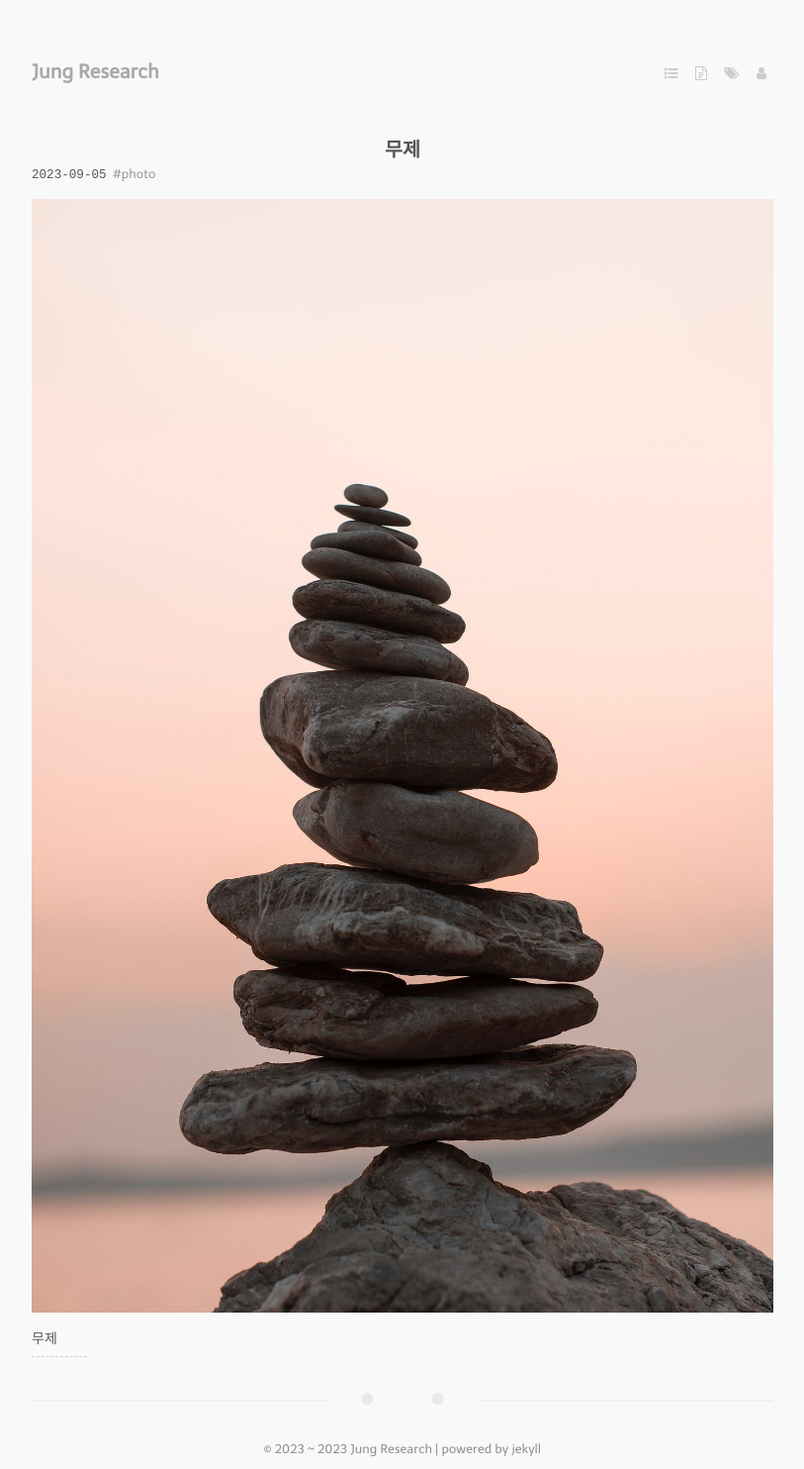
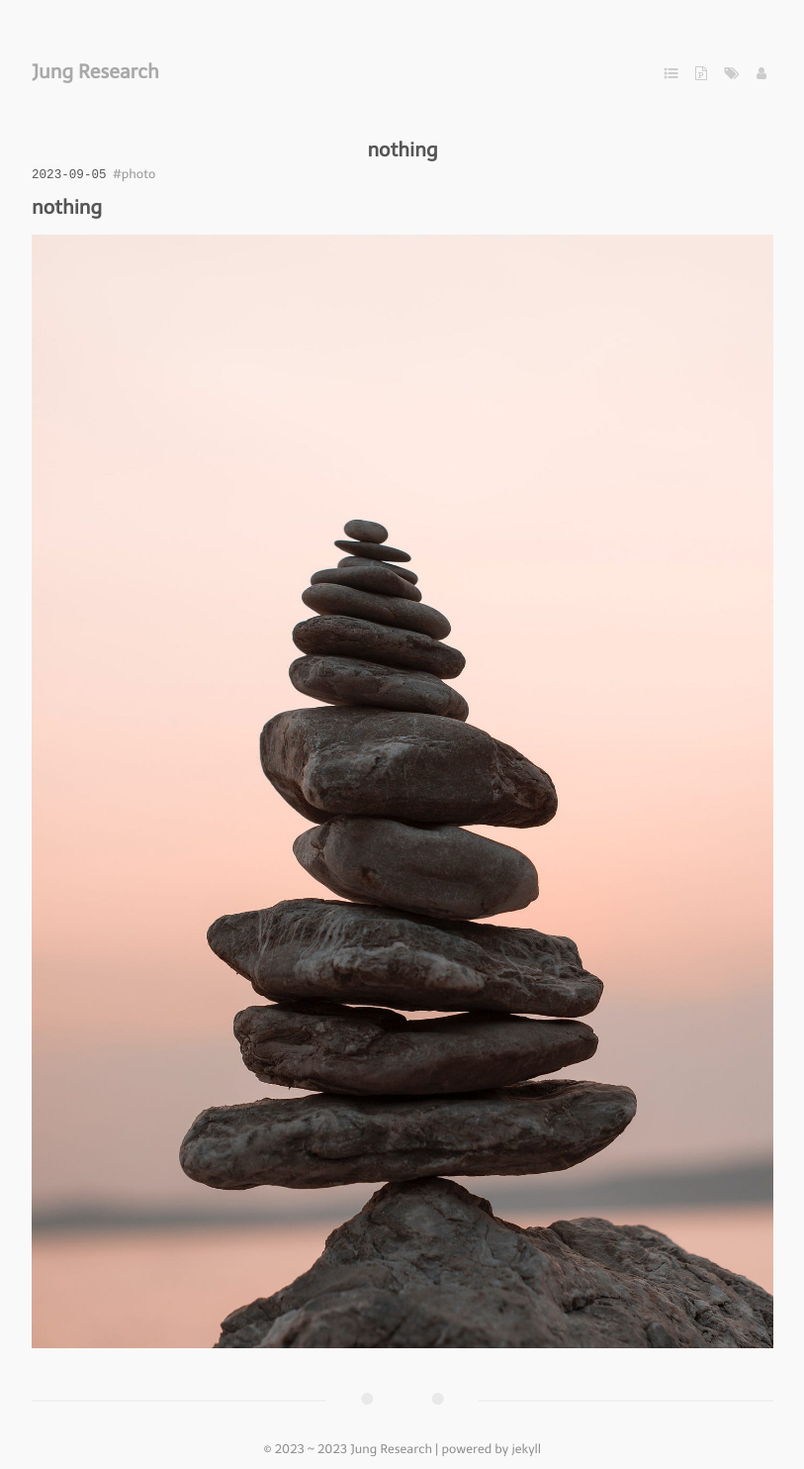
Before and after one commit to jung-research/en-note, a Jekyll site: the page built from _posts/2023-09-05-nothing.md, in a window 1280 px wide. Shown: the whole page at 99% size, without its empty margins (233-1046 px from the left). Built offline with Jekyll 4.4.1, drawn with Linux system fonts in a browser that asks for light colours; nearby versions of some CDN libraries; some web fonts are replaced; comment, search, counter and statistics services are not loaded.

Commit message:
mod nothing

```diff
--- a/_posts/2023-09-05-nothing.md
+++ b/_posts/2023-09-05-nothing.md
@@ -1,14 +1,11 @@
 ---
 guid: c2dbdc68-40e5-4586-bc41-3b805772b35d
-title: 무제
+title: nothing
 layout: post
 tags:
   - photo
 ---
 
+## nothing
+
 ![ston](/assets/2023-09-05-nothing/ston.jpg)
-
-
-무제
-
-----
```
